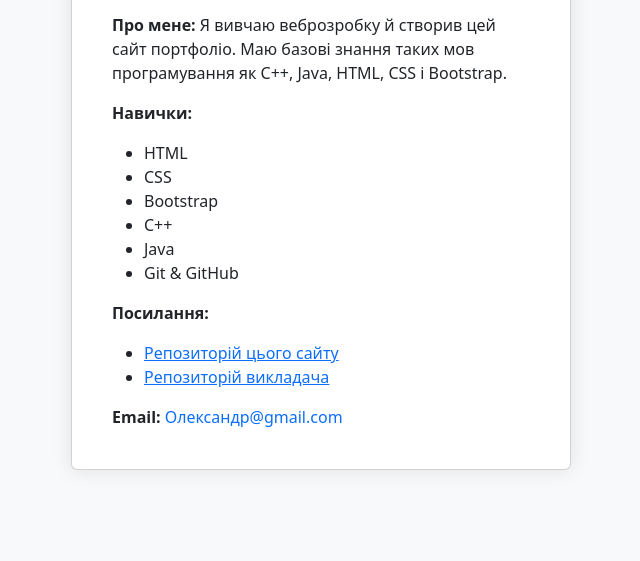
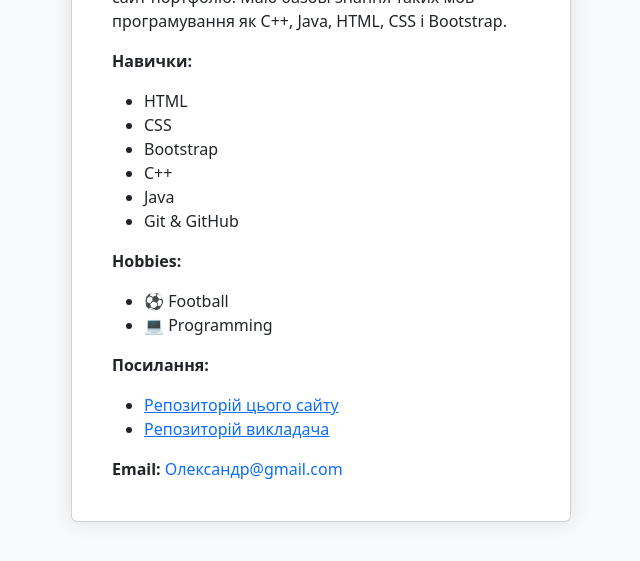
Before and after one commit to Sashka15/html-portfolio, a plain HTML site: page index.html in a window 1280 px wide. Shown: the part 225-786 px from the top of the page, without its empty margins (319-959 px from the left). Drawn offline with nearby package versions, Linux system fonts and the light colour scheme.

Commit message:
трохи змінив

```diff
--- a/index.html
+++ b/index.html
@@ -48,6 +48,12 @@
         <li>Git & GitHub</li>
       </ul>
 
+      <p class="card-text hobby"><strong>Hobbies:</strong></p>
+      <ul>
+        <li>⚽ Football</li>
+        <li>💻 Programming</li>
+      </ul>
+
       <p class="card-text"><strong>Посилання:</strong></p>
       <ul>
         <li><a href="https://github.com/Sashka15/html-portfolio" target="_blank">Репозиторій цього сайту</a></li>
```
